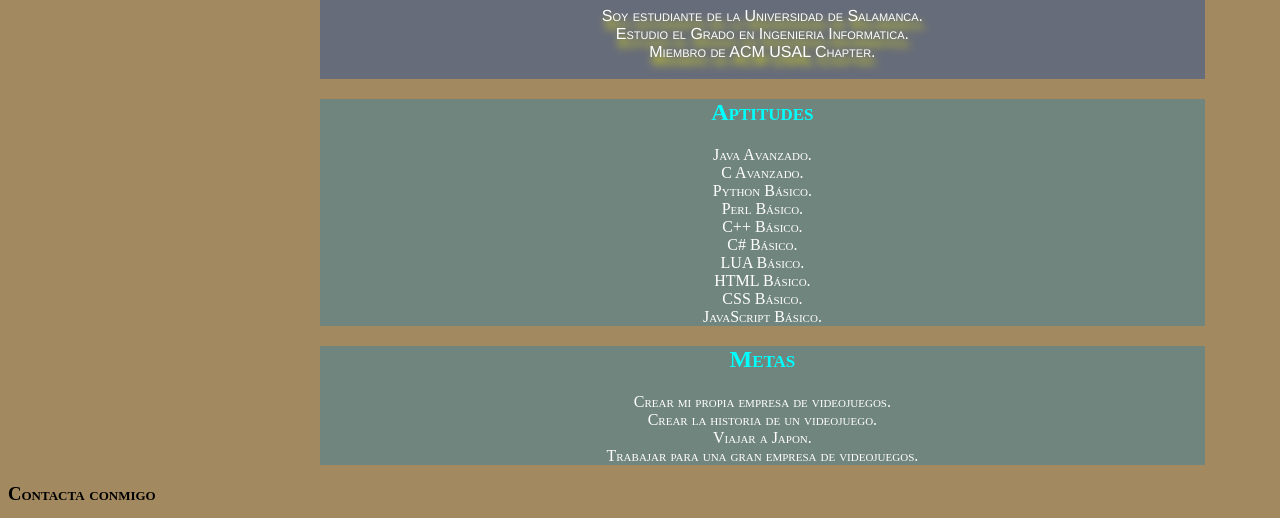
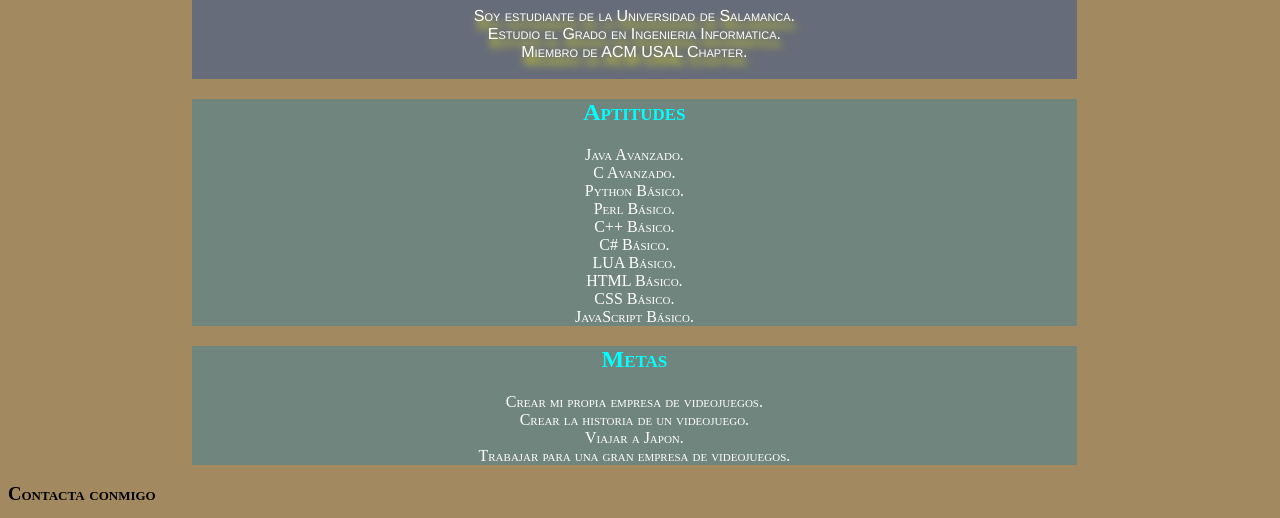
Before and after one commit to javiglesias/PAgWebIPO, a plain HTML site: page index.html in a window 1280 px wide. Shown: the part 102-620 px from the top of the page. Drawn offline with Linux system fonts and the light colour scheme.

Commit message:
Cambios en los left
cambios en los left de Css2 y css1

```diff
--- a/disenio1.css
+++ b/disenio1.css
@@ -22,7 +22,7 @@ img
     text-shadow: 2pt 6pt 6pt yellow;
     background-color: rgba(14, 66, 163, 0.4);
     position: sticky;
-    left: 25%;
+    left: 15%;
     width: 70%;
     height: auto;
 
@@ -54,7 +54,7 @@ html
 #Aptitudes, #Metas
 {
     position: sticky;
-    left: 25%;
+    left: 15%;
     width: 70%;
     height: auto;
     background-color: rgba(36, 129, 170, 0.4);
--- a/disenio2.css
+++ b/disenio2.css
@@ -45,7 +45,7 @@ h2
 {
     background-color: rgba(255,255,255,0.3);
     position: sticky;
-    left: 25%;
+    left: 15%;
     width: 70%;
     height: auto;
 }
@@ -54,7 +54,7 @@ h2
 {
      background-color: rgba(255,255,255,0.3);
     position: sticky;
-    left: 25%;
+    left: 15%;
     width: 70%;
     height: auto;
 }
```
